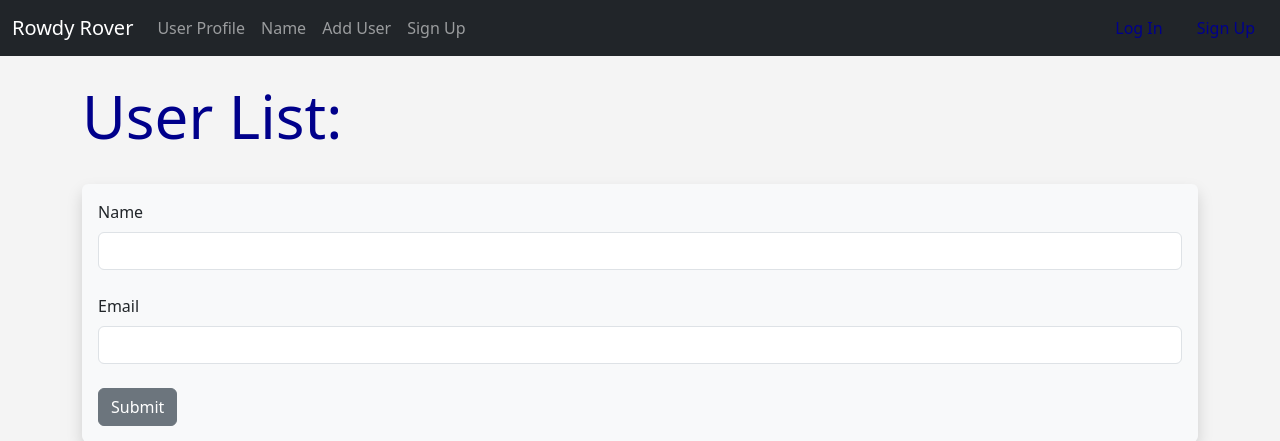
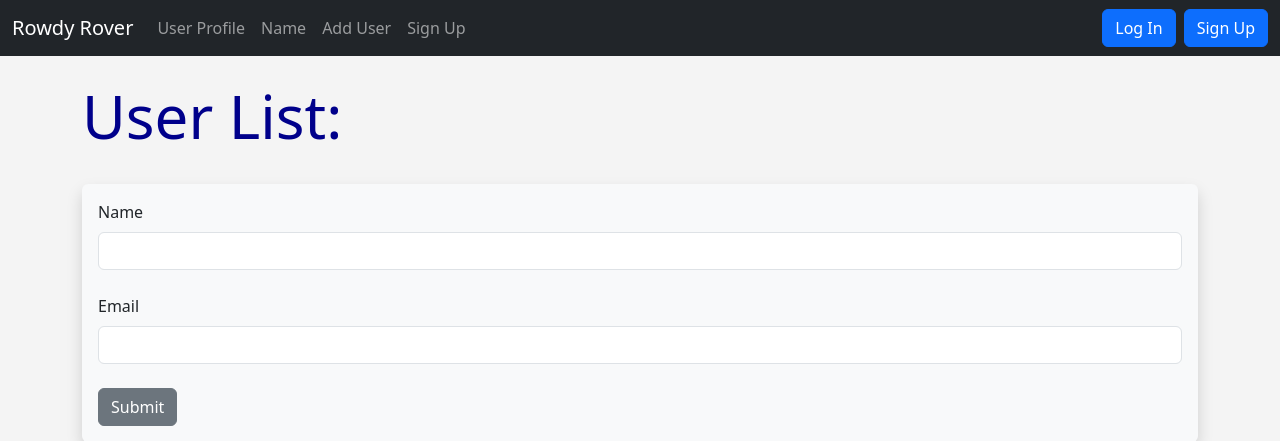
Before and after one commit to ErikBurdett/RoverWeb, a Flask app: page /user/add in a window 1280 px wide. Shown: the top 441 px of the page. Run offline with Flask 3, Linux system fonts and the light colour scheme; some libraries are stand-ins or nearby versions.

Commit message:
Update navbar.html

```diff
--- a/api/templates/navbar.html
+++ b/api/templates/navbar.html
@@ -25,8 +25,8 @@
 
         </ul>
         <form class="d-flex">
-          <button class="btn me-2" type="button" style="color: darkblue">Log In</button>
-          <button class="btn" type="button" style="color: darkblue">Sign Up</button>
+          <button class="btn btn-primary me-2" type="button">Log In</button>
+          <button class="btn btn-primary" type="button">Sign Up</button>
         </form>
       </div>
     </div>
```
